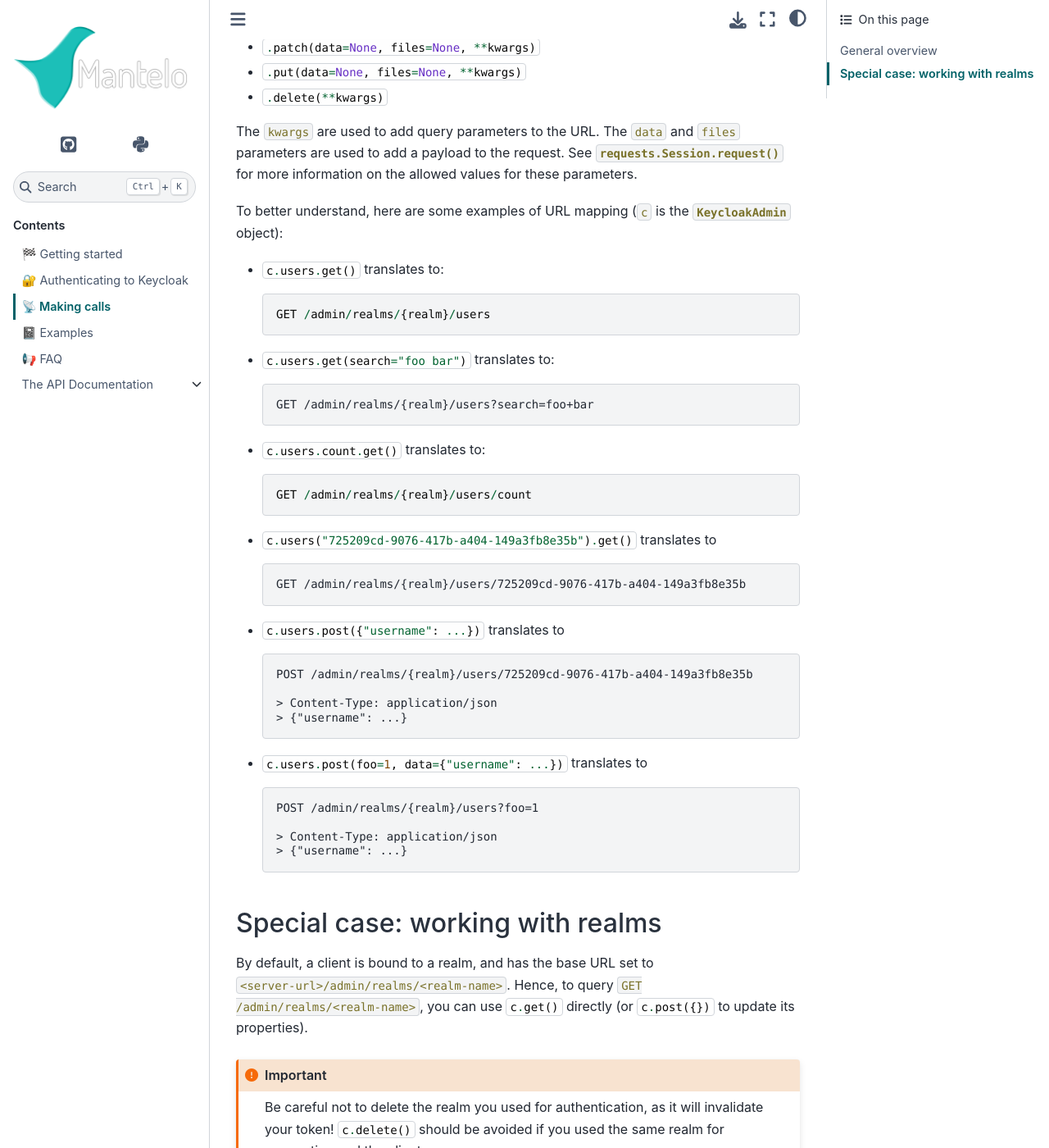
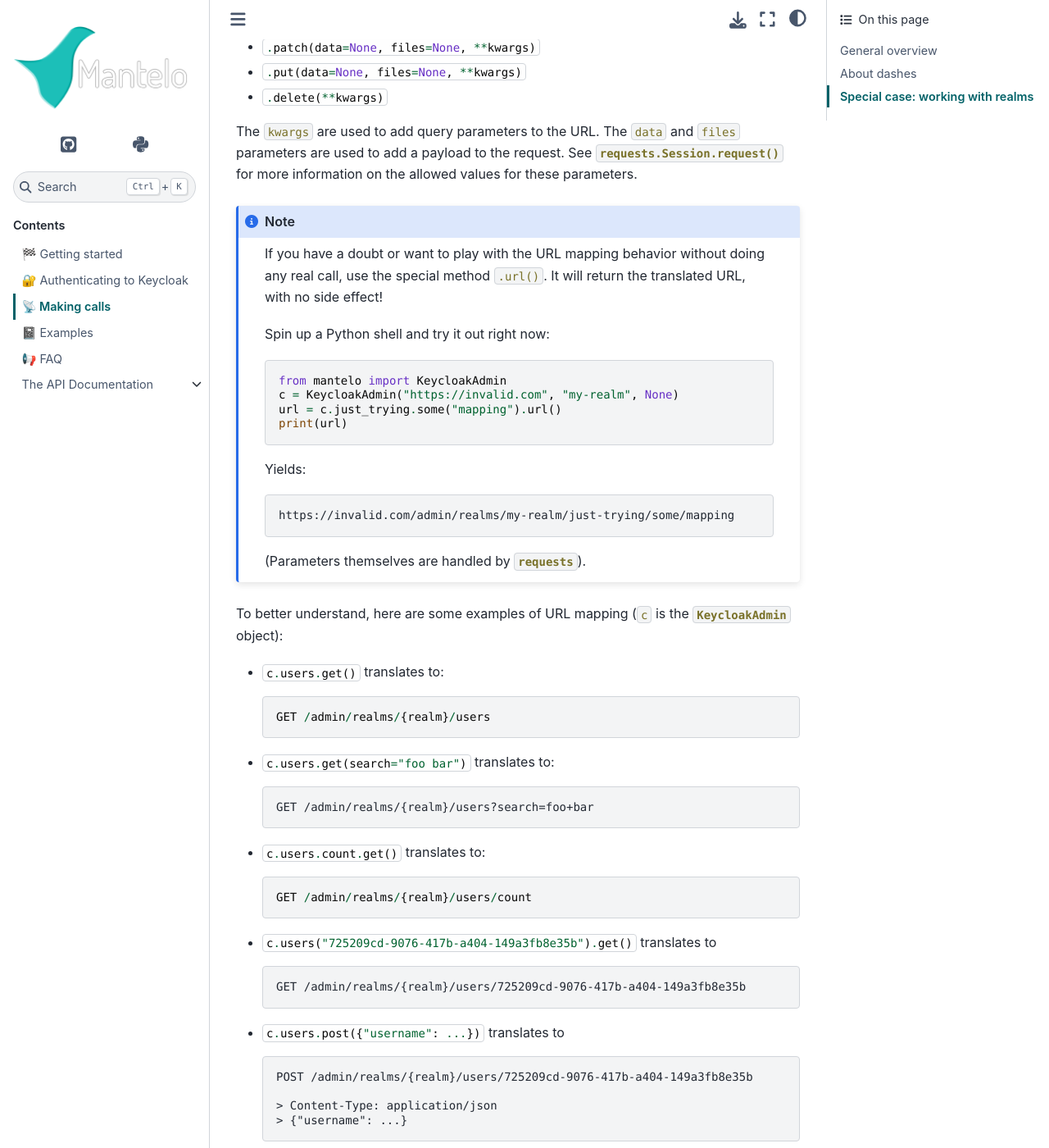
Before and after one commit to derlin/mantelo, a Sphinx documentation site: the page built from docs/02-making-calls.rst, in a window 1280 px wide and 1400 px high, scrolled down 560 px. Shown: the whole window at 82% size. Built offline with Sphinx 7.4.7 and the Sphinx Book theme 1.1.4, drawn with Linux system fonts in a browser that asks for light colours; pages that are not in the unit, such as notebooks, are missing from menus; the version number could not be read and is left out; some of the changed text lies outside the part shown.

Commit message:
docs: document dashes and .url

```diff
--- a/docs/02-making-calls.rst
+++ b/docs/02-making-calls.rst
@@ -33,6 +33,27 @@
 are used to add a payload to the request. See :py:meth:`requests.Session.request` for more
 information on the allowed values for these parameters.
 
+.. note::
+
+    If you have a doubt or want to play with the URL mapping behavior without doing any real call,
+    use the special method ``.url()``. It will return the translated URL, with no side effect!
+
+    Spin up a Python shell and try it out right now:
+
+    .. testcode::
+
+        from mantelo import KeycloakAdmin
+        c = KeycloakAdmin("https://invalid.com", "my-realm", None)
+        url = c.just_trying.some("mapping").url()
+        print(url)
+
+    Yields:
+
+    .. testoutput::
+
+        https://invalid.com/admin/realms/my-realm/just-trying/some/mapping
+
+    (Parameters themselves are handled by :py:mod:`requests`).
 
 To better understand, here are some examples of URL mapping (``c`` is the
 :py:class:`~.KeycloakAdmin` object):
@@ -74,9 +95,29 @@
     > Content-Type: application/json
     > {"username": ...}
 
+About dashes
+------------
+
+Since Python doesn't allow dashes in method names, but Keycloak URLs use them in some places,
+Mantelo automatically converts any underscores in method names to dashes in the URL.
+
+In other words, to call:
+
+.. code-block:: none
+
+    GET /admin/realms/{realm}/client-scopes
+
+You can use:
+
+.. code-block:: python
+
+    c.client_scopes.get()
+
+Note that you could also use ``c("client-scopes").get()``, but let's admit it, it is ugly (so
+don't).
+
 Special case: working with realms
 ---------------------------------
-
 
 By default, a client is bound to a realm, and has the base URL set to
 ``<server-url>/admin/realms/<realm-name>``. Hence, to query ``GET /admin/realms/<realm-name>``, you
```
Also changed, not shown: docs/index.rst (+4 -4 lines).
